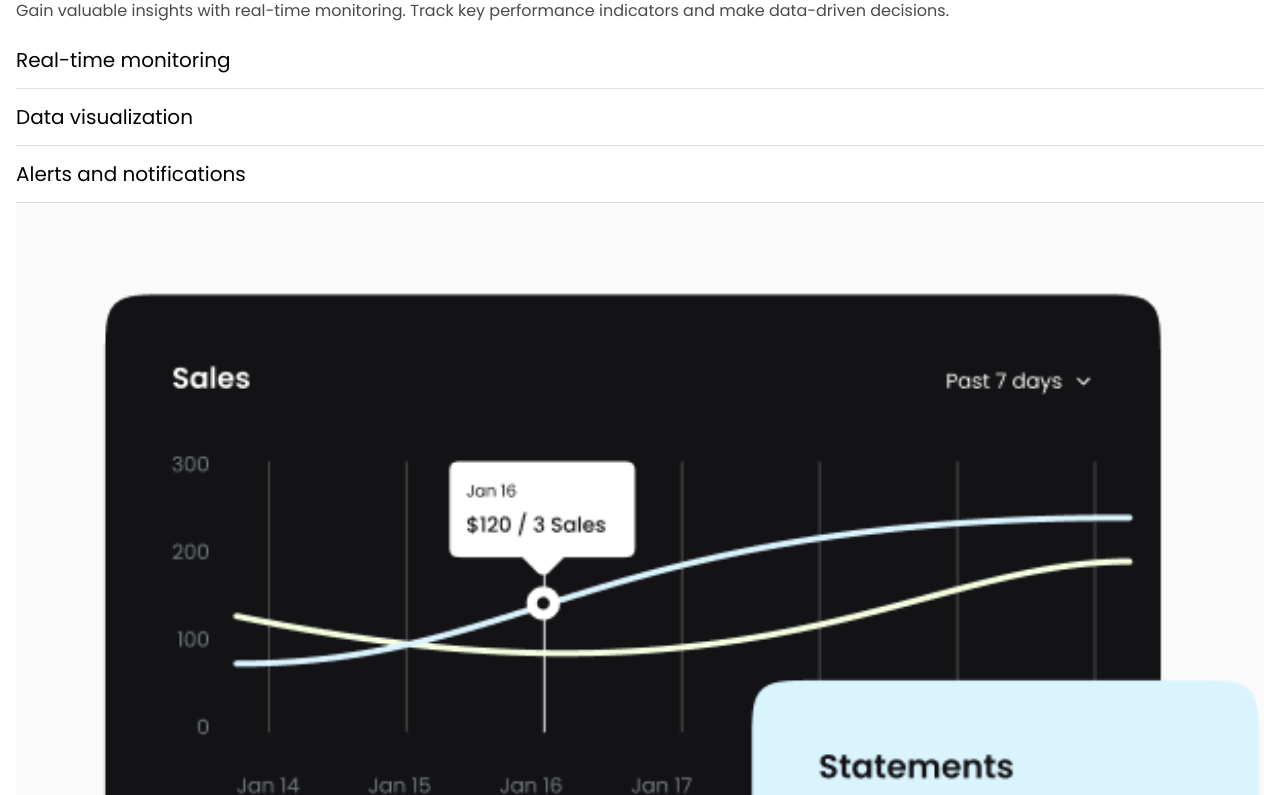
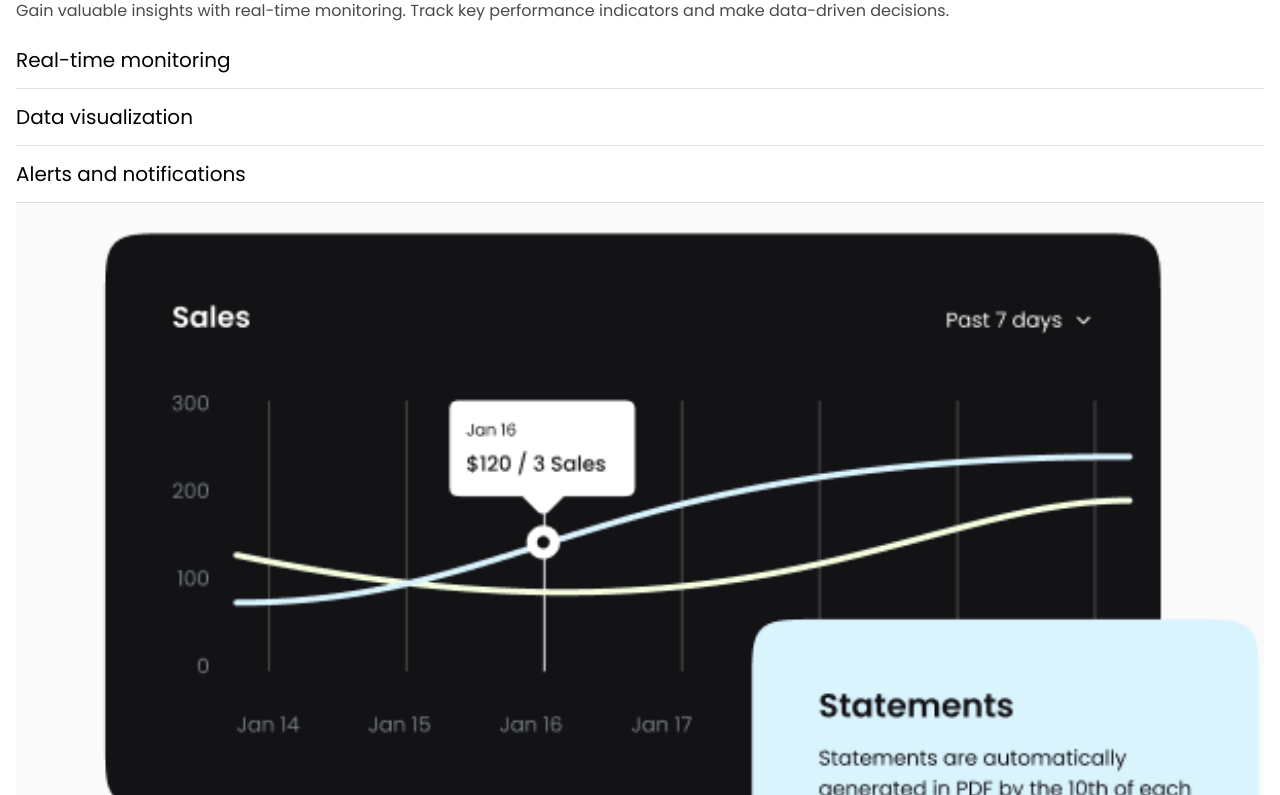
Before and after one commit to devalanlima/growth, a Vue app: page / in a window 1280 px wide. Shown: the part 2525-3320 px from the top of the page. Built offline with nearby package versions, Linux system fonts and the light colour scheme.

Commit message:
style: Remove margin top

```diff
--- a/src/components/organisms/OrgEssentials.vue
+++ b/src/components/organisms/OrgEssentials.vue
@@ -78,7 +78,6 @@ const items = ref([
     width: 100%;
     height: auto;
     scale: 1.2;
-    margin-top: 61px;
     margin-left: -10px;
 }
 </style>
```
